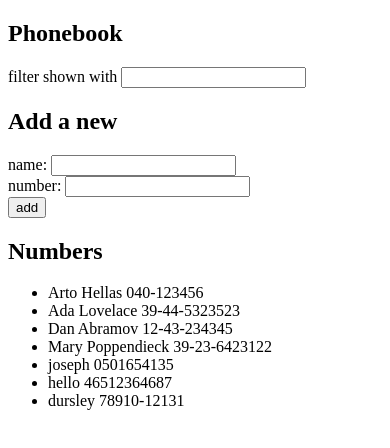
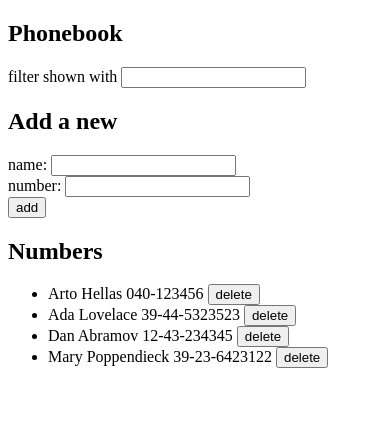
Before and after one commit to daduam/fsopen-1-2, a React (Create React App) app in the folder part2/phonebook/: page / in a window 390 px wide. Shown: the top 448 px of the page. Built offline with nearby package versions, Linux system fonts and the light colour scheme; data requests are answered from the project's data file.

Commit message:
do step9 of phonebook

```diff
--- a/part2/phonebook/db.json
+++ b/part2/phonebook/db.json
@@ -19,24 +19,6 @@
       "name": "Mary Poppendieck",
       "number": "39-23-6423122",
       "id": 4
-    },
-    {
-      "name": "joseph",
-      "number": "0501654135",
-      "show": true,
-      "id": 5
-    },
-    {
-      "name": "hello",
-      "number": "46512364687",
-      "show": true,
-      "id": 6
-    },
-    {
-      "name": "dursley",
-      "number": "78910-12131",
-      "show": true,
-      "id": 7
     }
   ]
 }
--- a/part2/phonebook/src/App.js
+++ b/part2/phonebook/src/App.js
@@ -58,6 +58,19 @@ const App = () => {
     setShowAll(filterString.length === 0 ? true : false)
   }
 
+  const deletePersonOf = (id) => {
+    const [person] = persons.filter(p => p.id === id)
+    if (window.confirm(`Delete ${person.name} ?`)) {
+      personService
+        .deletePerson(id)
+        .then(statusCode => {
+          if (statusCode === 200) {
+            setPersons(persons.filter(p => p !== person))
+          }
+        })
+    }
+  }
+
   const personsToShow = showAll
     ? persons
     : persons.filter(
@@ -79,7 +92,7 @@ const App = () => {
       />
 
       <h2>Numbers</h2>
-      <Persons persons={personsToShow} />
+      <Persons persons={personsToShow} deletePersonOf={deletePersonOf} />
     </div>
   )
 }
--- a/part2/phonebook/src/Services/personService.js
+++ b/part2/phonebook/src/Services/personService.js
@@ -13,4 +13,9 @@ const create = (newPerson) => {
   return request.then(response => response.data)
 }
 
-export default { getAll, create }
+const deletePerson = (id) => {
+  const request = axios.delete(`${baseUrl}/${id}`)
+  return request.then(response => response.status)
+}
+
+export default { getAll, create, deletePerson }
--- a/part2/phonebook/src/components/Persons.js
+++ b/part2/phonebook/src/components/Persons.js
@@ -1,15 +1,17 @@
 import React from 'react'
 
 
-const Person = ({ person }) => (
-  <li>{person.name} {person.number}</li>
-)
-
-const Persons = ({ persons }) => (
+const Persons = ({ persons, deletePersonOf }) => (
   <ul>
-    {persons.map(person =>
-      <Person person={person} key={person.name} />
-    )}
+    {persons.map(person => {
+      return (
+        <li key={person.name}>
+          {person.name} {person.number}
+          &nbsp;
+          <button onClick={() => deletePersonOf(person.id)}>delete</button>
+        </li>
+      )
+    })}
   </ul>
 )
 
```
